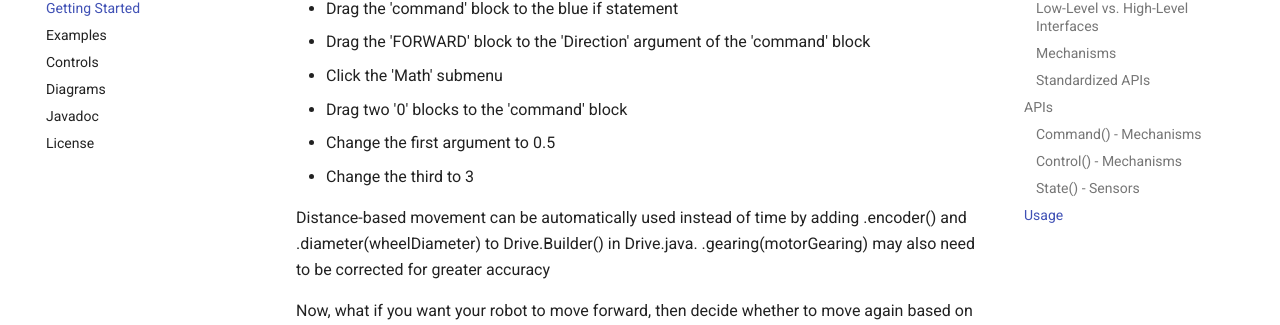
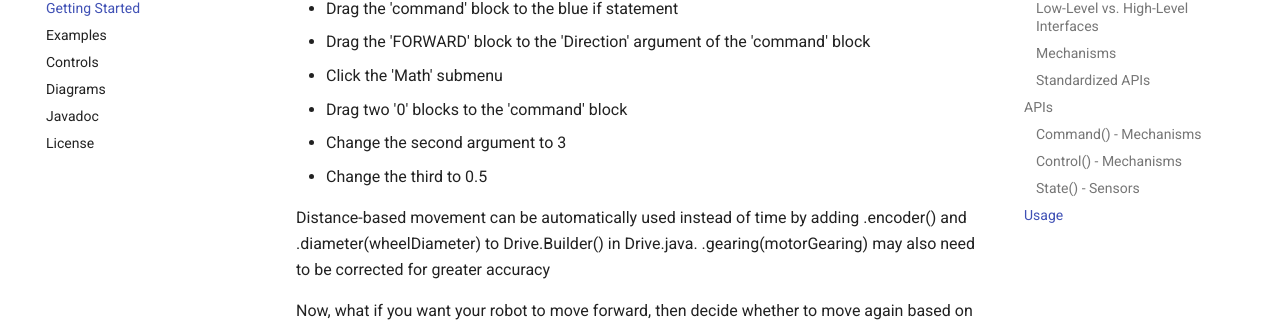
Before and after one commit to Collegiate-Edu-Nation/easy-ftc, an MkDocs documentation site: the page built from docs/gettingstarted.md, in a window 1280 px wide and 900 px high, scrolled down 2769 px. Shown: the part 127-452 px from the top of the window. Built offline with MkDocs 1.6.1 and Material for MkDocs 9.7.7, drawn with Linux system fonts in a browser that asks for light colours; comment, search, counter and statistics services are not loaded.

```diff
--- a/docs/gettingstarted.md
+++ b/docs/gettingstarted.md
@@ -66,8 +66,8 @@ Before we can dive into coding, follow the Install section of the README
     * Drag the 'FORWARD' block to the 'Direction' argument of the 'command' block
     * Click the 'Math' submenu
     * Drag two '0' blocks to the 'command' block
-    * Change the first argument to 0.5
-    * Change the third to 3
+    * Change the second argument to 3
+    * Change the third to 0.5
 
     Distance-based movement can be automatically used instead of time by adding .encoder() and .diameter(wheelDiameter) to Drive.Builder() in Drive.java. .gearing(motorGearing) may also need to be corrected for greater accuracy
 
@@ -152,9 +152,9 @@ Before we can dive into coding, follow the Install section of the README
 
     As autonomous does not allow gamepad control, we'll need to use the command() method to move a mechanism in this match phase. This method commands mechanisms to move as the user specifies, with servo mechanisms taking only one argument (direction) and motor mechanisms taking three (power, direction, and measurement)
 
-    Adding this to the if statement will make your robot drive forward at half-power for 3 seconds
+    Adding this to the if statement will make your robot drive forward for 3 seconds at half-power
 
-        drive.command(0.5, Drive.Direction.FORWARD, 3);
+        drive.command(Drive.Direction.FORWARD, 3, 0.5);
 
     Distance-based movement can be automatically used instead of time by adding .encoder() and .diameter(wheelDiameter) to Drive.Builder(). .gearing(motorGearing) may also need to be corrected for greater accuracy
 
@@ -186,7 +186,7 @@ Before we can dive into coding, follow the Install section of the README
 
     * Add an additional command() call inside of the if statement
 
-            drive.command(0.5, Drive.Direction.FORWARD, 3);
+            drive.command(Drive.Direction.FORWARD, 3, 0.5);
 
     Now your robot will drive forward for 3 seconds at half-power, then do it again if it detects the color blue
 
```
Also changed, not shown: docs/examples.md (+2 -2 lines).
